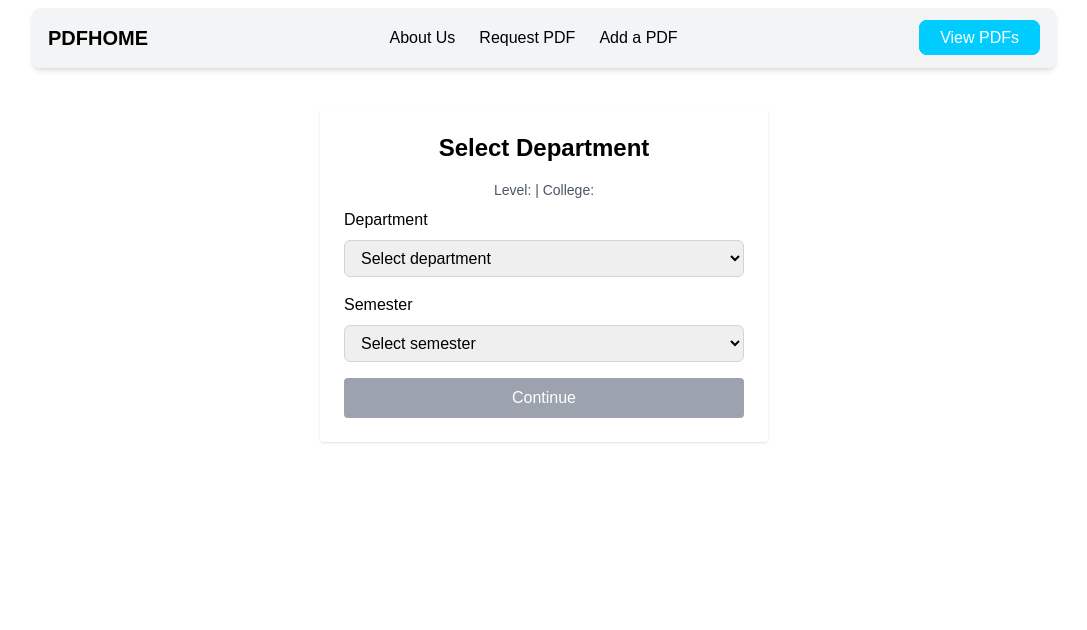
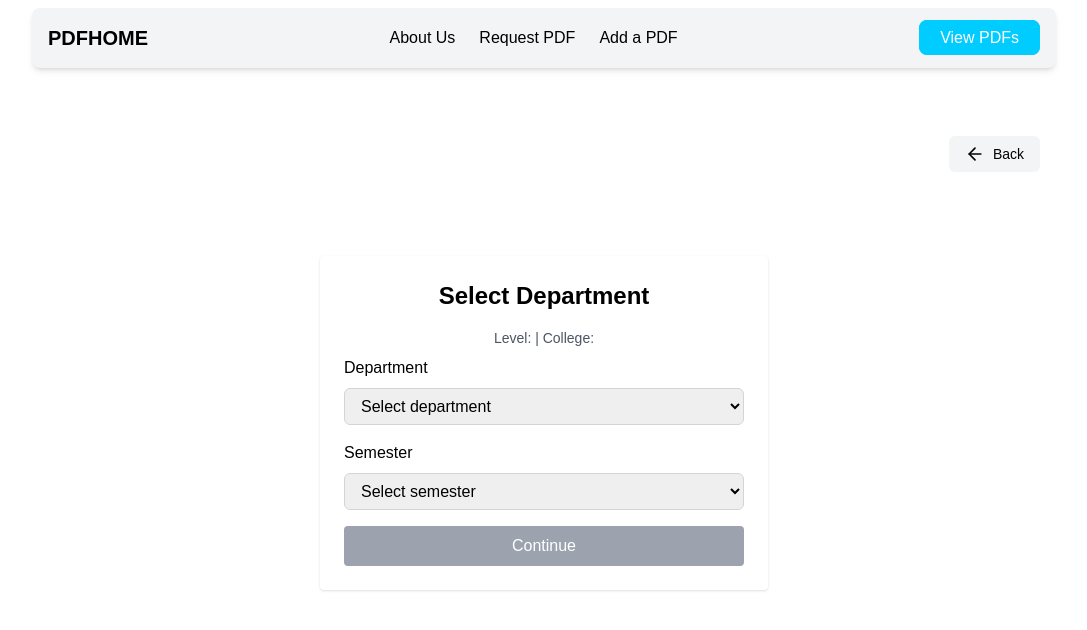
Before and after one commit to Joebakid/PDFHOUSE, a React (Vite) app: page /department in a window 1280 px wide. Shown: the top 630 px of the page, without its empty margins (96-1183 px from the left). Built offline with nearby package versions, Linux system fonts and the light colour scheme; a web font is replaced by a local one.

Commit message:
back btn

```diff
--- a/src/App.css
+++ b/src/App.css
@@ -19,7 +19,7 @@
 }
 
 .initial-spacing {
-  @apply py-6 my-16;
+  @apply py-6 my-11;
 }
 
 /* svg {
--- a/src/App.jsx
+++ b/src/App.jsx
@@ -6,6 +6,9 @@ import PDFs from "./Pages/PDFs";
 import DepartmentPage from "./Pages/DepartmentPage";
 import PDFViewer from "./Pages/PDFViewer";
 import WhyUs from "./components/LAYOUT/WhyUs";
+// import { Minimize2 } from "lucide-react";
+import { ArrowLeft } from "lucide-react";
+import { useNavigate } from "react-router-dom";
 import "./App.css";
 
 function Btn({ text, className }) {
@@ -29,10 +32,27 @@ function LinkCustom({ text, className, to }) {
   );
 }
 
+function BackButton() {
+  const navigate = useNavigate();
+
+  return (
+    <div className="w-full flex justify-end mb-4">
+      <button
+        onClick={() => navigate(-1)}
+        className="flex items-center gap-2 px-4 py-2 rounded-md bg-gray-100 hover:bg-gray-200 transition"
+      >
+        <ArrowLeft className="w-5 h-5" />
+        <span className="text-sm font-medium">Back</span>
+      </button>
+    </div>
+  );
+}
+
 function App() {
   return (
     <Router>
       <Nav Btn={Btn} LinkCustom={LinkCustom} />
+
       <Routes>
         <Route
           path="/"
@@ -45,15 +65,29 @@ function App() {
         />
         <Route
           path="/pdfs"
-          element={<PDFs Btn={Btn} LinkCustom={LinkCustom} />}
+          element={
+            <PDFs Btn={Btn} LinkCustom={LinkCustom} BackButton={BackButton} />
+          }
         />
         <Route
           path="/department"
-          element={<DepartmentPage Btn={Btn} LinkCustom={LinkCustom} />}
+          element={
+            <DepartmentPage
+              Btn={Btn}
+              LinkCustom={LinkCustom}
+              BackButton={BackButton}
+            />
+          }
         />
         <Route
           path="/pdfs-view"
-          element={<PDFViewer Btn={Btn} LinkCustom={LinkCustom} />}
+          element={
+            <PDFViewer
+              Btn={Btn}
+              LinkCustom={LinkCustom}
+              BackButton={BackButton}
+            />
+          }
         />
       </Routes>
     </Router>
--- a/src/Pages/DepartmentPage.jsx
+++ b/src/Pages/DepartmentPage.jsx
@@ -1,7 +1,7 @@
 import React, { useState, useEffect } from "react";
 import { useLocation, useNavigate } from "react-router-dom";
 
-function DepartmentPage() {
+function DepartmentPage({ BackButton }) {
   const location = useLocation();
   const navigate = useNavigate();
   const { level, college } = location.state || {};
@@ -99,8 +99,14 @@ function DepartmentPage() {
   };
 
   return (
+    <>
+      <div className="custom-container initial-spacing">
+        <BackButton />
+      </div>{" "}
       <div className="max-w-md mx-auto mt-10 p-6 bg-white rounded shadow text-left">
-      <h2 className="text-2xl font-bold mb-4 text-center">Select Department</h2>
+        <h2 className="text-2xl font-bold mb-4 text-center">
+          Select Department
+        </h2>
         <p className="mb-2 text-sm text-gray-600 text-center">
           Level: {level} | College: {college}
         </p>
@@ -174,6 +180,7 @@ function DepartmentPage() {
           </button>
         </form>
       </div>
+    </>
   );
 }
 
--- a/src/Pages/PDFViewer.jsx
+++ b/src/Pages/PDFViewer.jsx
@@ -40,7 +40,7 @@ function CourseSection({ title, docs }) {
   );
 }
 
-function PDFViewer() {
+function PDFViewer({ BackButton }) {
   const location = useLocation();
   const { level, college, department, semester, subdivision } =
     location.state || {};
@@ -100,9 +100,7 @@ function PDFViewer() {
   return (
     <div className="max-w-5xl mx-auto px-4 py-8 text-center  ">
       <header className="mb-8">
-        {/* <h1 className="text-2xl font-bold">
-          Marine Engineering Document Repository
-        </h1> */}
+        <BackButton />
         <h1 className="text-md text-gray-700 mt-1 font-bold">
           Access and download course materials for {subdivision || "N/A"}{" "}
           subdivision
--- a/src/Pages/PDFs.jsx
+++ b/src/Pages/PDFs.jsx
@@ -1,7 +1,8 @@
 import React, { useState } from "react";
 import { useNavigate } from "react-router-dom";
+import { Minimize2 } from "lucide-react";
 
-function PDFs() {
+function PDFs({ BackButton }) {
   const navigate = useNavigate();
   const [formData, setFormData] = useState({
     level: "",
@@ -23,6 +24,7 @@ function PDFs() {
 
   return (
     <div className="custom-container initial-spacing text-center">
+      <BackButton />
       <h2 className="text-4xl font-bold py-3">Find what you need in seconds</h2>
       <p className="text-lg py-3">
         We’ll guide you to the exact files you need, no accounts, no clutter.
```
Lines whose indentation alone changed are shown as unchanged.
